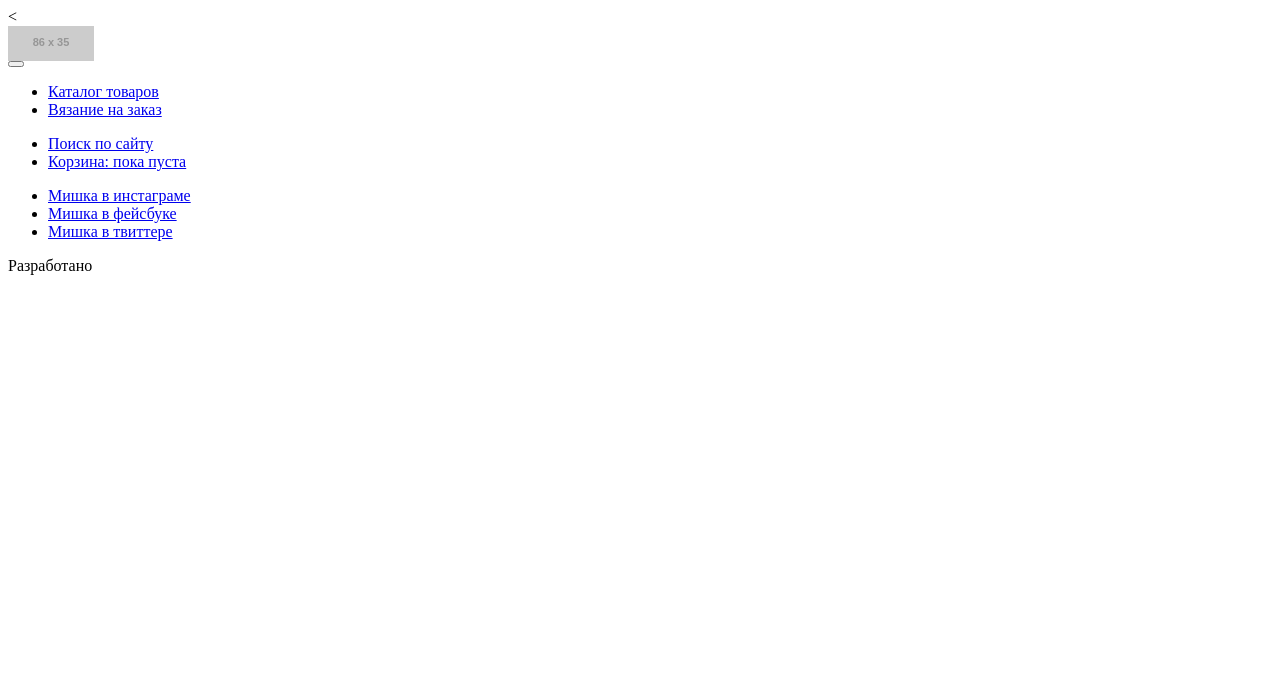
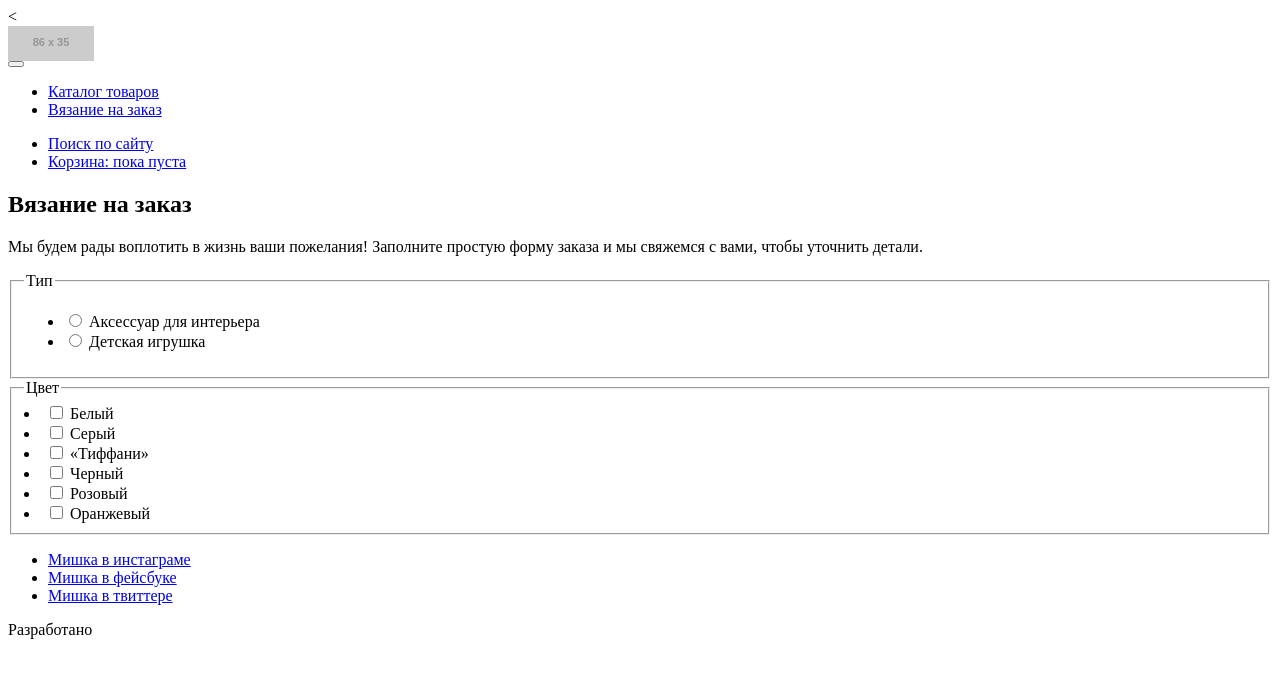
Before and after one commit to katushanski/87575-mishka-17, a website: page source/form.html in a window 1280 px wide. Drawn offline with Linux system fonts and the light colour scheme; placeholder pictures from the web are drawn by us.

Commit message:
Начала реализацию формы

```diff
--- a/source/form.html
+++ b/source/form.html
@@ -32,7 +32,56 @@
   </header> <!-- можно ли не следовать назначению блоков по фотошопу? -->
 
 	<main class="main">
-
+    <section class="form">
+      <div class="form__description">
+        <h1 class="form__title">Вязание на заказ</h1>
+        <p>Мы будем рады воплотить в жизнь ваши пожелания! Заполните простую форму заказа и мы свяжемся с вами, чтобы уточнить детали.</p>
+      </div>
+      <div class="form__wrapper">
+        <form class="form__order">
+          <fieldset class="form__radio-fieldset">
+            <legend>Тип</legend>
+            <ul class="form__radio-list">
+              <li>
+                <input class="form__radio" type="radio" id="accessory-toggle" name="toggle" value="accessory">
+                <label for="accessory-toggle">Аксессуар для интерьера</label>
+              </li>
+              <li>
+                <input class="form__radio" type="radio" id="toy-toggle" name="toggle" value="toy">
+                <label for="accessory-toggle">Детская игрушка</label>
+              </li>
+            </ul>
+          </fieldset>
+          <fieldset class="form__radio-checkbox"> <!-- можно не назначать класс? -->
+            <legend>Цвет</legend>
+            <li class="form__checkbox-item">
+              <input class="form__checkbox" type="checkbox" id="checkbox-white" name="checkbox"> <!-- id тоже надо по БЭМу прописывать? -->
+              <label for="accessory-toggle">Белый</label>
+            </li>
+            <li class="form__checkbox-item">
+              <input class="form__checkbox" type="checkbox" id="checkbox-gray" name="checkbox">
+              <label for="accessory-toggle">Серый</label>
+            </li>
+            <li class="form__checkbox-item">
+              <input class="form__checkbox" type="checkbox" id="checkbox-tiffany" name="checkbox">
+              <label for="accessory-toggle">«Тиффани»</label>
+            </li>
+            <li class="form__checkbox-item">
+              <input class="form__checkbox" type="checkbox" id="checkbox-black" name="checkbox"> <!-- id тоже надо по БЭМу прописывать? -->
+              <label for="accessory-toggle">Черный</label>
+            </li>
+            <li class="form__checkbox-item">
+              <input class="form__checkbox" type="checkbox" id="checkbox-rose" name="checkbox">
+              <label for="accessory-toggle">Розовый</label>
+            </li>
+            <li class="form__checkbox-item">
+              <input class="form__checkbox" type="checkbox" id="checkbox-orange" name="checkbox">
+              <label for="accessory-toggle">Оранжевый</label>
+            </li>
+          </fieldset>
+        </form>
+      </div>
+    </section>
 	</main>
 
 	<footer class="footer">
```
